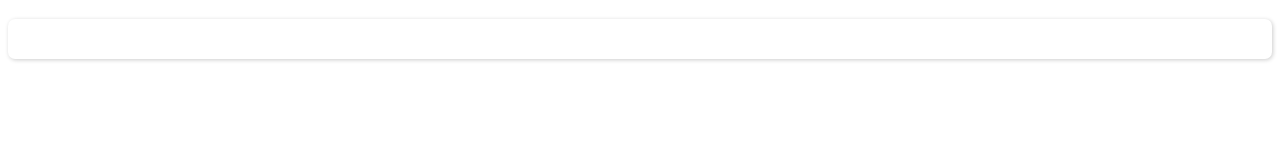
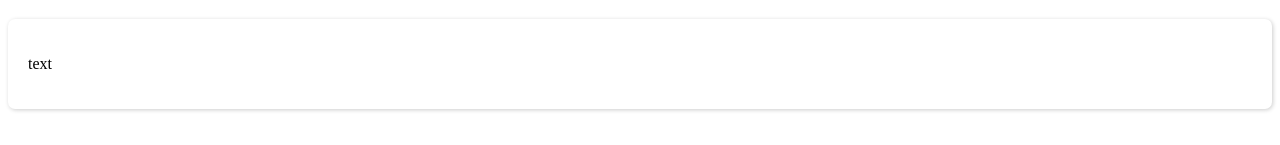
Before and after one commit to WebDevTuts/react_101_collapsible_component, a React app: page / in a window 1280 px wide. Shown: the part 211-356 px from the top of the page. Built offline with nearby package versions, Linux system fonts and the light colour scheme.

Commit message:
Create and test <Collapsible />

```diff
--- a/src/js/App.js
+++ b/src/js/App.js
@@ -1,5 +1,6 @@
 import React from 'react';
 import image from '../images/expand-vertical-4.svg';
+import Collapsible from './Collapsible';
 
 class App extends React.Component {
     render() {
@@ -11,7 +12,7 @@
                 </header>
                 <div className="content">
                     <div className="panel-group">
-
+                      <Collapsible />
                     </div>
                 </div>
             </div>
--- /dev/null
+++ b/src/js/Collapsible.js
@@ -0,0 +1,16 @@
+import React from 'react';
+import PropTypes from 'prop-types';
+
+class Collapsible extends React.Component {
+  constructor(props) {
+    super(props);
+  }
+
+  render() {
+    return (
+      <p>text</p>
+    )
+  }
+}
+
+export default Collapsible;
```
